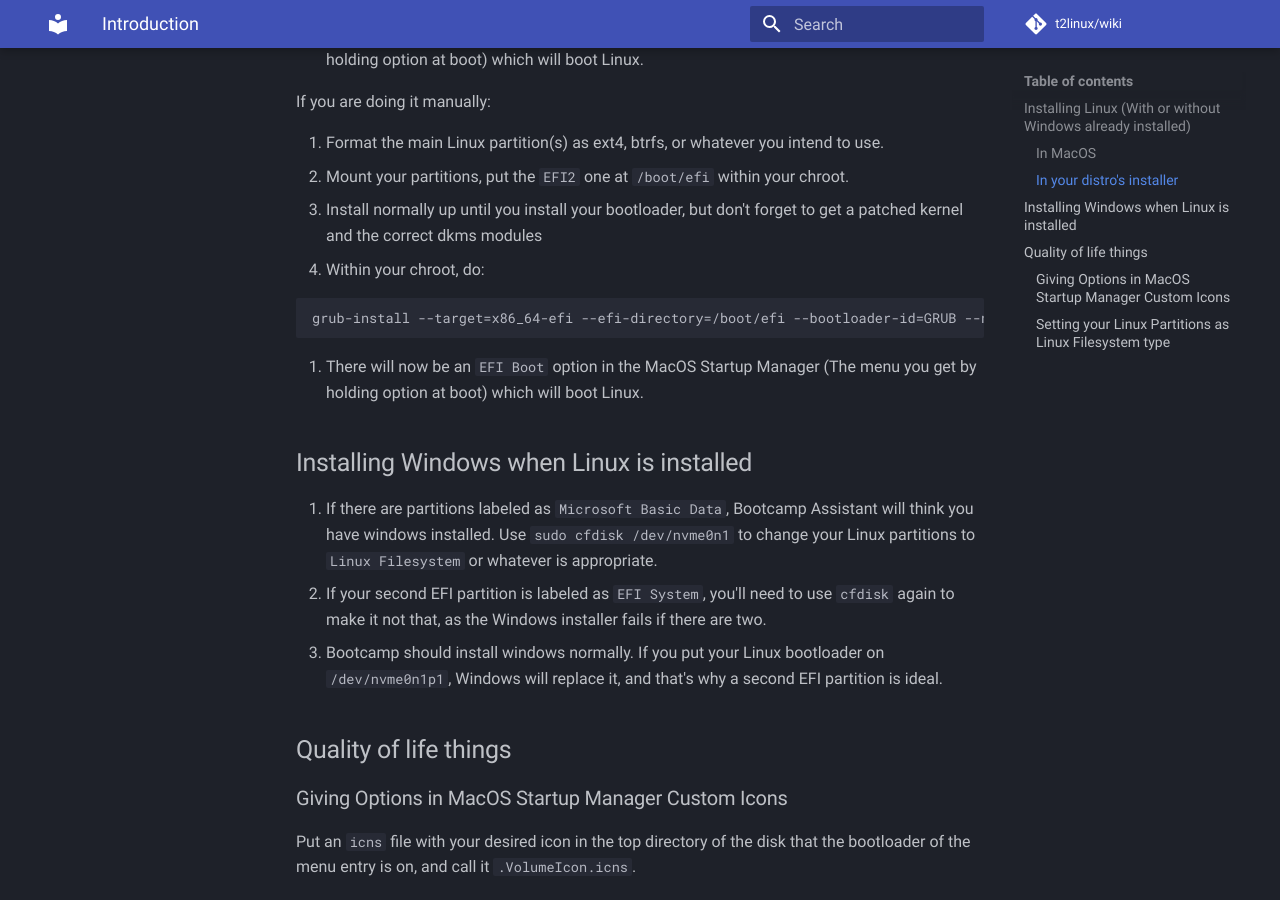
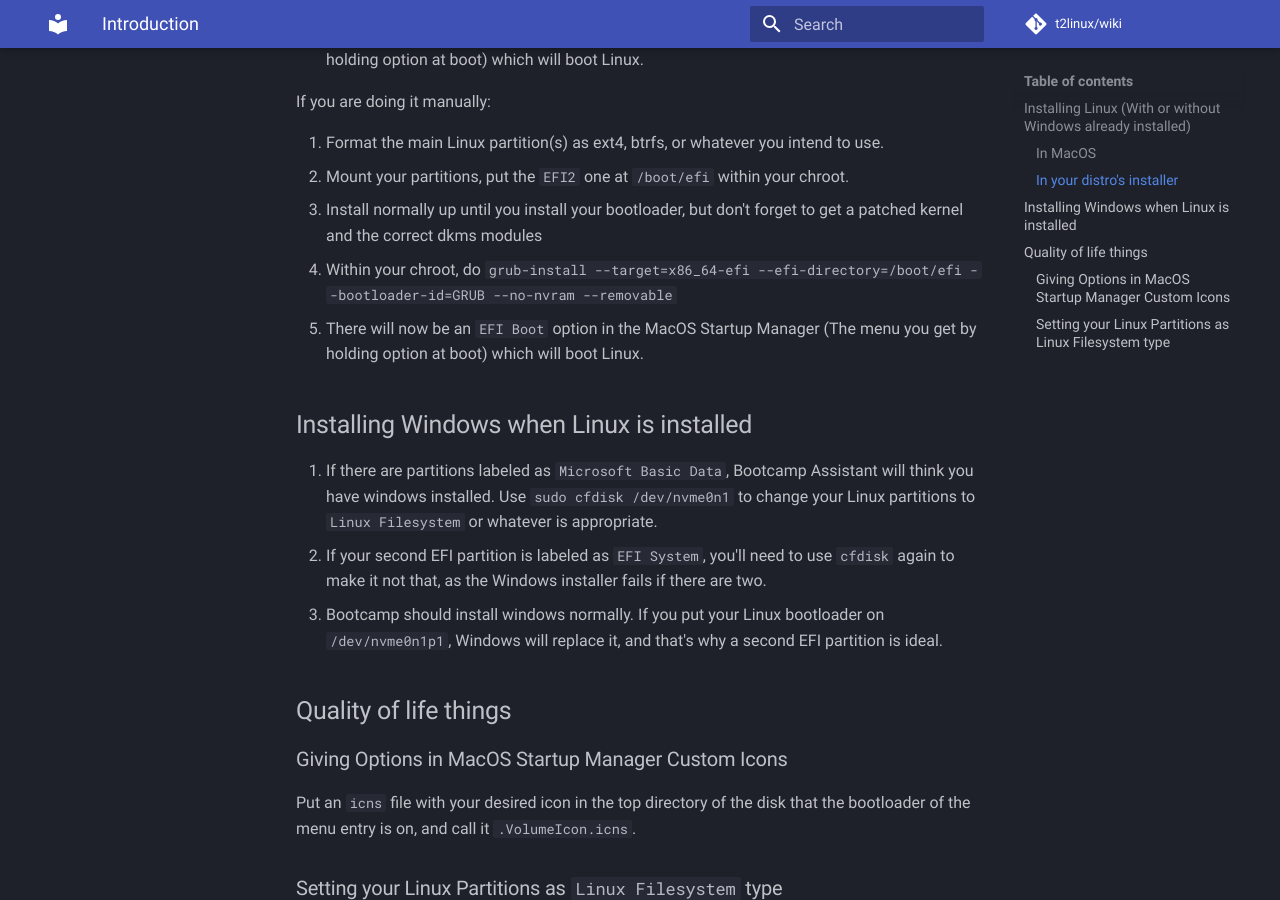
Before and after one commit to t2linux/wiki, an MkDocs documentation site: the page built from docs/guides/windows.md, in a window 1280 px wide and 900 px high, scrolled down 893 px. Built offline with MkDocs 1.6.1 and Material for MkDocs 9.7.7, drawn with Linux system fonts in a browser that asks for light colours; comment, search, counter and statistics services are not loaded.

Commit message:
This should make it happy

````diff
--- a/docs/guides/windows.md
+++ b/docs/guides/windows.md
@@ -30,12 +30,7 @@ If you are doing it manually:
 1. Format the main Linux partition(s) as ext4, btrfs, or whatever you intend to use.
 2. Mount your partitions, put the `EFI2` one at `/boot/efi` within your chroot.
 3. Install normally up until you install your bootloader, but don't forget to get a patched kernel and the correct dkms modules
-4. Within your chroot, do:
-
-```
-grub-install --target=x86_64-efi --efi-directory=/boot/efi --bootloader-id=GRUB --no-nvram --removable
-```
-
+4. Within your chroot, do `grub-install --target=x86_64-efi --efi-directory=/boot/efi --bootloader-id=GRUB --no-nvram --removable`
 5. There will now be an `EFI Boot` option in the MacOS Startup Manager (The menu you get by holding option at boot) which will boot Linux.
 
 ## Installing Windows when Linux is installed
````
